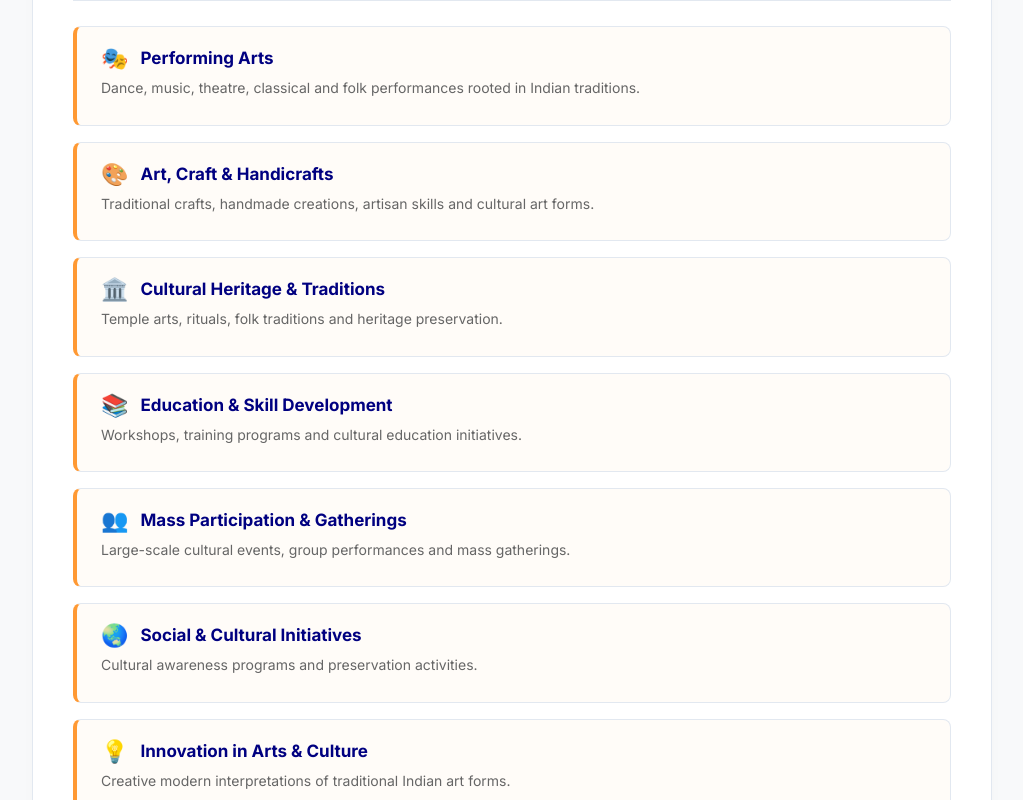
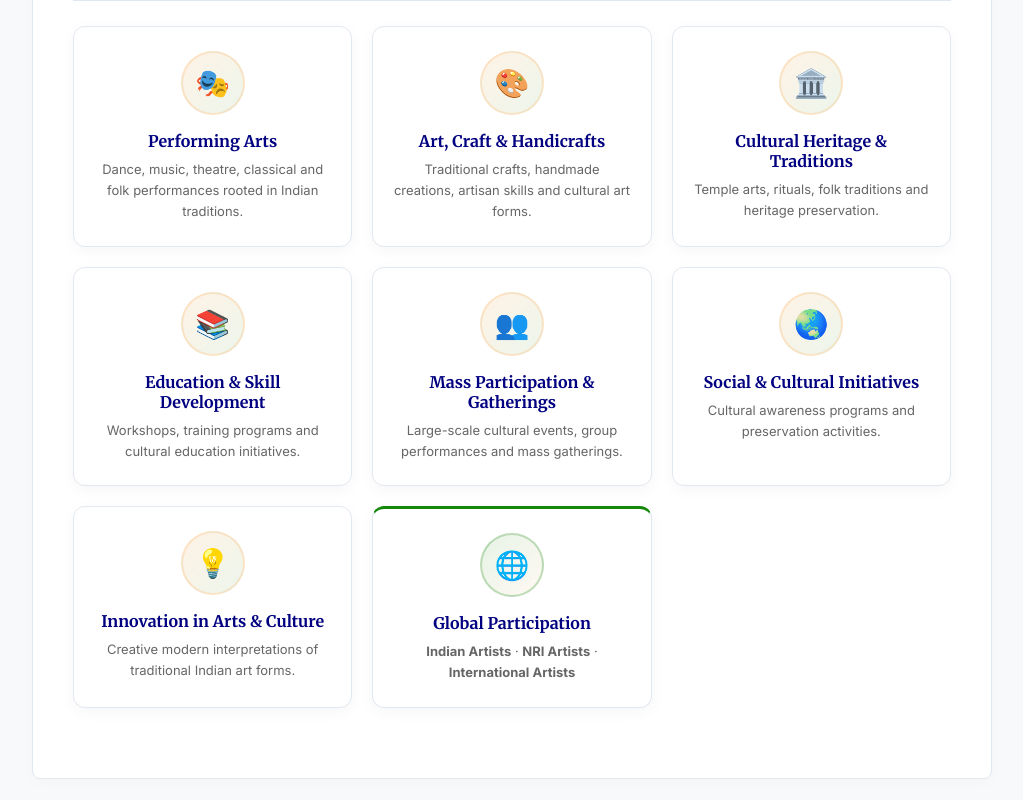
Before and after one commit to Dinesh2003babu/bharat-bhuvan-portal, a Next.js app: page /about in a window 1280 px wide. Shown: the part 1520-2320 px from the top of the page, without its empty margins (128-1151 px from the left). Built offline with nearby package versions, Linux system fonts and the light colour scheme.

Commit message:
Update about page categories, home page hero/stats, footer padding

```diff
--- a/src/app/about/page.js
+++ b/src/app/about/page.js
@@ -34,7 +34,7 @@ export default function AboutPage() {
                 Unlike general record organizations, BBBR focuses exclusively on Indian arts and cultural excellence, maintaining authenticity and integrity in every recognition.
                 Our platfor provides opportunities for artists, institutions, and cultural communities to showcase their talent and promote Indian culture globally.<br />
                 <br />
-                <strong>At BBBR, every record is not just an achievement — it is a legacy.</strong>
+                <strong>At BBBR, every record is not just an achievement - it is a legacy.</strong>
               </p>
 
             </section>
@@ -76,78 +76,75 @@ export default function AboutPage() {
                 <h2 style={styles.sectionTitle}>Record Categories</h2>
               </div>
 
-              <div style={styles.catList}>
+              <div style={styles.catGrid}>
 
-                <div style={styles.catItem}>
-                  <div style={styles.catTop}>
-                    <span style={styles.catIcon}>🎭</span>
-                    <strong style={styles.catTitle}>Performing Arts</strong>
+                <div style={styles.catCard}>
+                  <div style={styles.catCardIconWrap}>
+                    <span style={styles.catCardIcon}>🎭</span>
                   </div>
-                  <p style={styles.catDesc}>Dance, music, theatre, classical and folk performances rooted in Indian traditions.</p>
+                  <h4 style={styles.catCardTitle}>Performing Arts</h4>
+                  <p style={styles.catCardDesc}>Dance, music, theatre, classical and folk performances rooted in Indian traditions.</p>
                 </div>
 
-                <div style={styles.catItem}>
-                  <div style={styles.catTop}>
-                    <span style={styles.catIcon}>🎨</span>
-                    <strong style={styles.catTitle}>Art, Craft &amp; Handicrafts</strong>
+                <div style={styles.catCard}>
+                  <div style={styles.catCardIconWrap}>
+                    <span style={styles.catCardIcon}>🎨</span>
                   </div>
-                  <p style={styles.catDesc}>Traditional crafts, handmade creations, artisan skills and cultural art forms.</p>
+                  <h4 style={styles.catCardTitle}>Art, Craft &amp; Handicrafts</h4>
+                  <p style={styles.catCardDesc}>Traditional crafts, handmade creations, artisan skills and cultural art forms.</p>
                 </div>
 
-                <div style={styles.catItem}>
-                  <div style={styles.catTop}>
-                    <span style={styles.catIcon}>🏛️</span>
-                    <strong style={styles.catTitle}>Cultural Heritage &amp; Traditions</strong>
+                <div style={styles.catCard}>
+                  <div style={styles.catCardIconWrap}>
+                    <span style={styles.catCardIcon}>🏛️</span>
                   </div>
-                  <p style={styles.catDesc}>Temple arts, rituals, folk traditions and heritage preservation.</p>
+                  <h4 style={styles.catCardTitle}>Cultural Heritage &amp; Traditions</h4>
+                  <p style={styles.catCardDesc}>Temple arts, rituals, folk traditions and heritage preservation.</p>
                 </div>
 
-                <div style={styles.catItem}>
-                  <div style={styles.catTop}>
-                    <span style={styles.catIcon}>📚</span>
-                    <strong style={styles.catTitle}>Education &amp; Skill Development</strong>
+                <div style={styles.catCard}>
+                  <div style={styles.catCardIconWrap}>
+                    <span style={styles.catCardIcon}>📚</span>
                   </div>
-                  <p style={styles.catDesc}>Workshops, training programs and cultural education initiatives.</p>
+                  <h4 style={styles.catCardTitle}>Education &amp; Skill Development</h4>
+                  <p style={styles.catCardDesc}>Workshops, training programs and cultural education initiatives.</p>
                 </div>
 
-                <div style={styles.catItem}>
-                  <div style={styles.catTop}>
-                    <span style={styles.catIcon}>👥</span>
-                    <strong style={styles.catTitle}>Mass Participation &amp; Gatherings</strong>
+                <div style={styles.catCard}>
+                  <div style={styles.catCardIconWrap}>
+                    <span style={styles.catCardIcon}>👥</span>
                   </div>
-                  <p style={styles.catDesc}>Large-scale cultural events, group performances and mass gatherings.</p>
+                  <h4 style={styles.catCardTitle}>Mass Participation &amp; Gatherings</h4>
+                  <p style={styles.catCardDesc}>Large-scale cultural events, group performances and mass gatherings.</p>
                 </div>
 
-                <div style={styles.catItem}>
-                  <div style={styles.catTop}>
-                    <span style={styles.catIcon}>🌏</span>
-                    <strong style={styles.catTitle}>Social &amp; Cultural Initiatives</strong>
+                <div style={styles.catCard}>
+                  <div style={styles.catCardIconWrap}>
+                    <span style={styles.catCardIcon}>🌏</span>
                   </div>
-                  <p style={styles.catDesc}>Cultural awareness programs and preservation activities.</p>
+                  <h4 style={styles.catCardTitle}>Social &amp; Cultural Initiatives</h4>
+                  <p style={styles.catCardDesc}>Cultural awareness programs and preservation activities.</p>
                 </div>
 
-                <div style={styles.catItem}>
-                  <div style={styles.catTop}>
-                    <span style={styles.catIcon}>💡</span>
-                    <strong style={styles.catTitle}>Innovation in Arts &amp; Culture</strong>
+                <div style={styles.catCard}>
+                  <div style={styles.catCardIconWrap}>
+                    <span style={styles.catCardIcon}>💡</span>
                   </div>
-                  <p style={styles.catDesc}>Creative modern interpretations of traditional Indian art forms.</p>
+                  <h4 style={styles.catCardTitle}>Innovation in Arts &amp; Culture</h4>
+                  <p style={styles.catCardDesc}>Creative modern interpretations of traditional Indian art forms.</p>
                 </div>
 
-                <div style={{...styles.catItem, borderLeft: '4px solid var(--color-green)'}}>
-                  <div style={styles.catTop}>
-                    <span style={styles.catIcon}>🌐</span>
-                    <strong style={styles.catTitle}>Global Participation</strong>
+                <div style={{ ...styles.catCard, borderTop: '3px solid var(--color-green)' }}>
+                  <div style={{ ...styles.catCardIconWrap, borderColor: 'rgba(19,136,8,0.25)', background: 'linear-gradient(135deg, rgba(19,136,8,0.1), rgba(255,153,51,0.06))' }}>
+                    <span style={styles.catCardIcon}>🌐</span>
                   </div>
-                  <div style={styles.globalSubList}>
-                    <p style={styles.catDesc}><strong>Indian Artists:</strong> Artists within India performing Bharatiya arts.</p>
-                    <p style={styles.catDesc}><strong>NRI Artists:</strong> Indians abroad promoting Indian art forms.</p>
-                    <p style={styles.catDesc}><strong>International Artists:</strong> Non-Indians practicing Indian arts globally.</p>
-                  </div>
+                  <h4 style={styles.catCardTitle}>Global Participation</h4>
+                  <p style={styles.catCardDesc}><strong>Indian Artists</strong> · <strong>NRI Artists</strong> · <strong>International Artists</strong></p>
                 </div>
 
               </div>
             </section>
+
 
             {/* 4. Who Can Apply Section */}
             <section style={styles.sectionCard} className="about-card-res">
@@ -301,6 +298,7 @@ const styles = {
     fontWeight: '700',
   },
   text: {
+    textAlign: 'justify',
     fontSize: '16px',
     color: 'var(--text-main)',
     lineHeight: '1.8',
@@ -460,4 +458,50 @@ const styles = {
     color: 'var(--color-navy)',
     lineHeight: '1.6',
   },
+  /* ── Record Categories – own keys, same values as who* for now ── */
+  catGrid: {
+    display: 'grid',
+    gridTemplateColumns: 'repeat(auto-fill, minmax(260px, 1fr))',
+    gap: '20px',
+    marginBottom: '30px',
+  },
+  catCard: {
+    backgroundColor: 'var(--color-white)',
+    borderWidth: '1px',
+    borderStyle: 'solid',
+    borderColor: 'var(--border-color)',
+    borderRadius: '12px',
+    padding: '24px 20px',
+    textAlign: 'center',
+    boxShadow: '0 4px 15px rgba(0,0,0,0.04)',
+    transition: 'transform 0.2s ease, box-shadow 0.2s ease',
+  },
+  catCardIconWrap: {
+    width: '64px',
+    height: '64px',
+    borderRadius: '50%',
+    background: 'linear-gradient(135deg, rgba(255,153,51,0.12), rgba(19,136,8,0.08))',
+    display: 'flex',
+    alignItems: 'center',
+    justifyContent: 'center',
+    margin: '0 auto 16px',
+    borderWidth: '2px',
+    borderStyle: 'solid',
+    borderColor: 'rgba(255,153,51,0.2)',
+  },
+  catCardIcon: {
+    fontSize: '28px',
+  },
+  catCardTitle: {
+    fontSize: '16px',
+    fontWeight: '700',
+    color: 'var(--color-navy)',
+    marginBottom: '8px',
+  },
+  catCardDesc: {
+    fontSize: '13px',
+    color: 'var(--text-muted)',
+    lineHeight: '1.6',
+    margin: 0,
+  },
 };
--- a/src/app/globals.css
+++ b/src/app/globals.css
@@ -218,6 +218,81 @@ button {
   .mobile-menu-btn {
     display: block !important;
   }
+
+  /* ── HOME PAGE SECTION OVERRIDES ── */
+
+  /* Hero Section */
+  .hero-container {
+    flex-direction: column !important;
+    gap: 20px !important;
+    padding: 20px 15px !important;
+    align-items: center !important;
+  }
+
+  .hero-left {
+    flex: 1 1 100% !important;
+    width: 100% !important;
+  }
+
+  .hero-image {
+    max-width: 100% !important;
+    max-height: 260px !important;
+    width: 100% !important;
+    border-radius: 12px !important;
+  }
+
+  .hero-right {
+    flex: 1 1 100% !important;
+    width: 100% !important;
+  }
+
+  .hero-title {
+    font-size: 26px !important;
+    letter-spacing: 0.5px !important;
+  }
+
+  /* Mission & Vision */
+  .mv-grid {
+    grid-template-columns: 1fr !important;
+    gap: 20px !important;
+  }
+
+  .mv-card {
+    padding: 30px 20px !important;
+  }
+
+  /* Uniqueness Grid */
+  .uniqueness-grid {
+    grid-template-columns: 1fr !important;
+    gap: 16px !important;
+  }
+
+  /* Upcoming Event */
+  .upcoming-flex {
+    flex-direction: column !important;
+    gap: 25px !important;
+    align-items: center !important;
+  }
+
+  .upcoming-img-wrap {
+    flex: 1 1 100% !important;
+    width: 100% !important;
+    max-width: 100% !important;
+    max-height: 280px !important;
+  }
+
+  .upcoming-img {
+    width: 100% !important;
+    height: 280px !important;
+    object-fit: cover !important;
+  }
+
+  .upcoming-content {
+    flex: 1 1 100% !important;
+    width: 100% !important;
+    align-items: flex-start !important;
+    text-align: left !important;
+  }
 }
 
 /* ANIMATIONS */
--- a/src/components/Footer.js
+++ b/src/components/Footer.js
@@ -61,7 +61,7 @@ const styles = {
   container: {
     maxWidth: '1200px',
     margin: '0 auto',
-    padding: '40px 20px',
+    padding: '20px 20px',
   },
   grid: {
     display: 'grid',
```
Also changed, not shown: src/app/page.js (+28 -27 lines).
